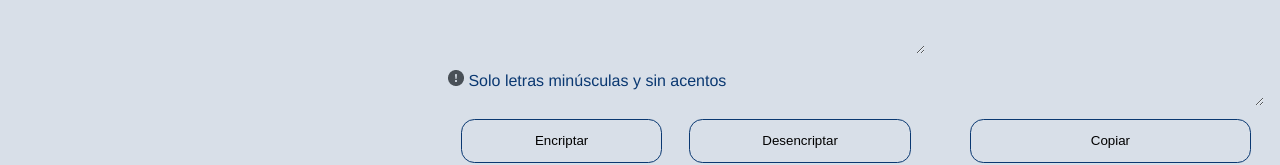
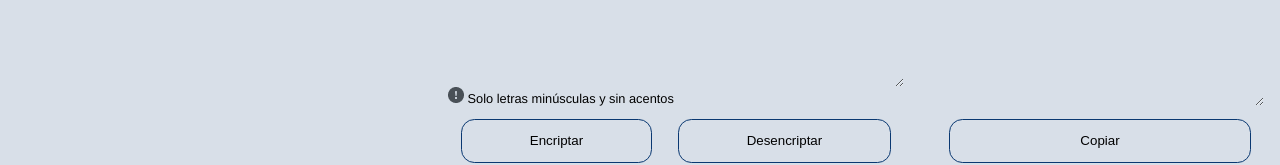
Before and after one commit to OugMontiel/examenEncriptador, a Vue app: page / in a window 1280 px wide. Shown: the part 608-773 px from the top of the page. Built offline with nearby package versions, Linux system fonts and the light colour scheme.

Commit message:
feat: :art: centro creado corerectamente

```diff
--- a/src/components/Interfaz.vue
+++ b/src/components/Interfaz.vue
@@ -80,13 +80,16 @@ img {
   padding: 1em;
   display: flex;
   flex-direction: column;
+}
+
+.textoSin textarea{
+  padding-top: 3em;
   color: var(--color-secondary);
 }
 
 .btn {
   display: flex;
   justify-content: space-between;
-
 }
 
 .textoCon {
@@ -94,11 +97,11 @@ img {
   display: flex;
   flex-direction: column;
   color: var(--color-tertiary);
-
 }
 
 textarea {
   flex-grow: 1;
+  font-size: 1.5rem;
 }
 
 button {
@@ -122,6 +125,10 @@ textarea {
   border: none;
   outline: none;
   padding: 0.5em;
+}
 
+p{
+  margin: 0;
+  font-size: .8rem;
 }
 </style>
```
